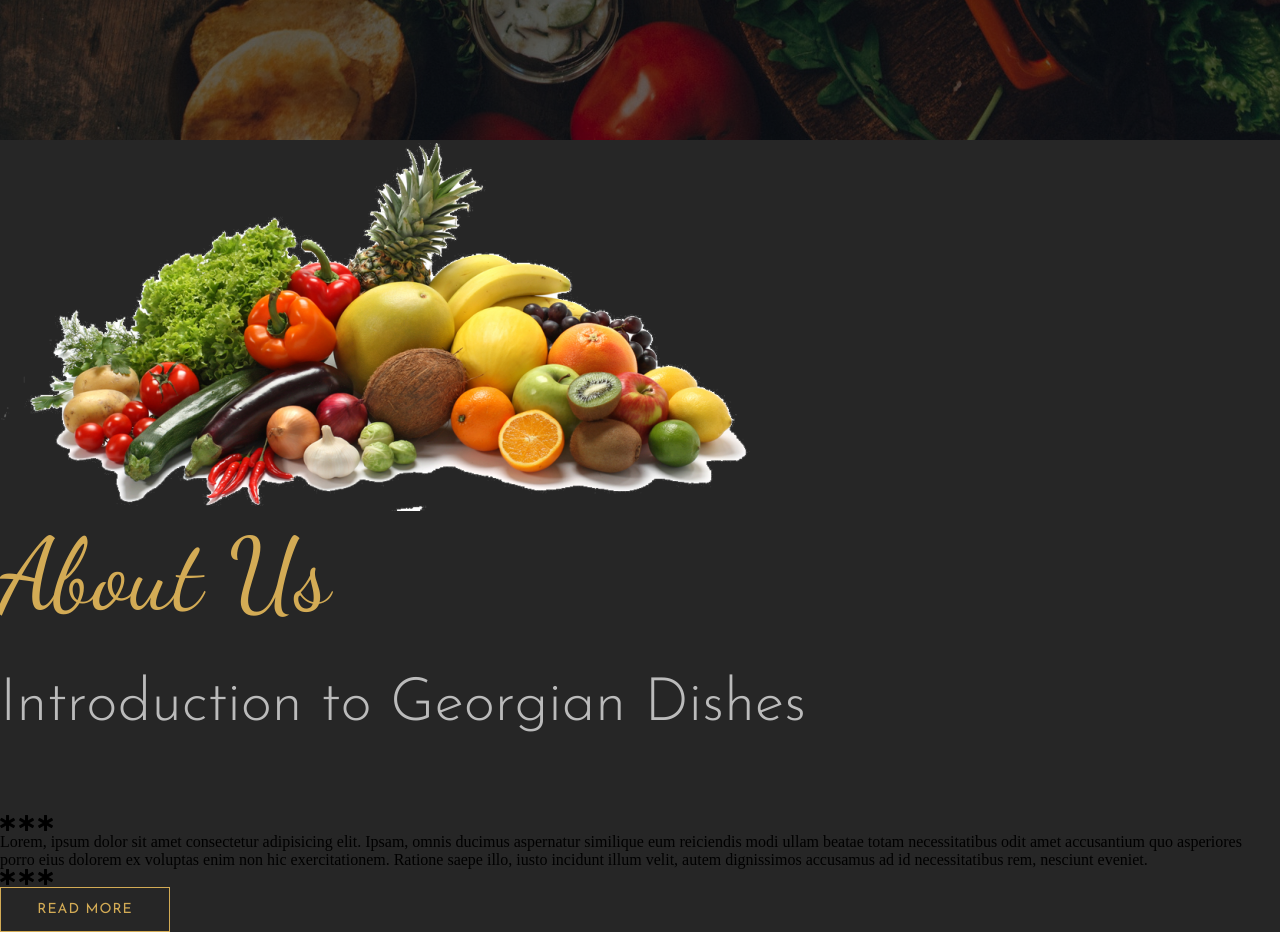
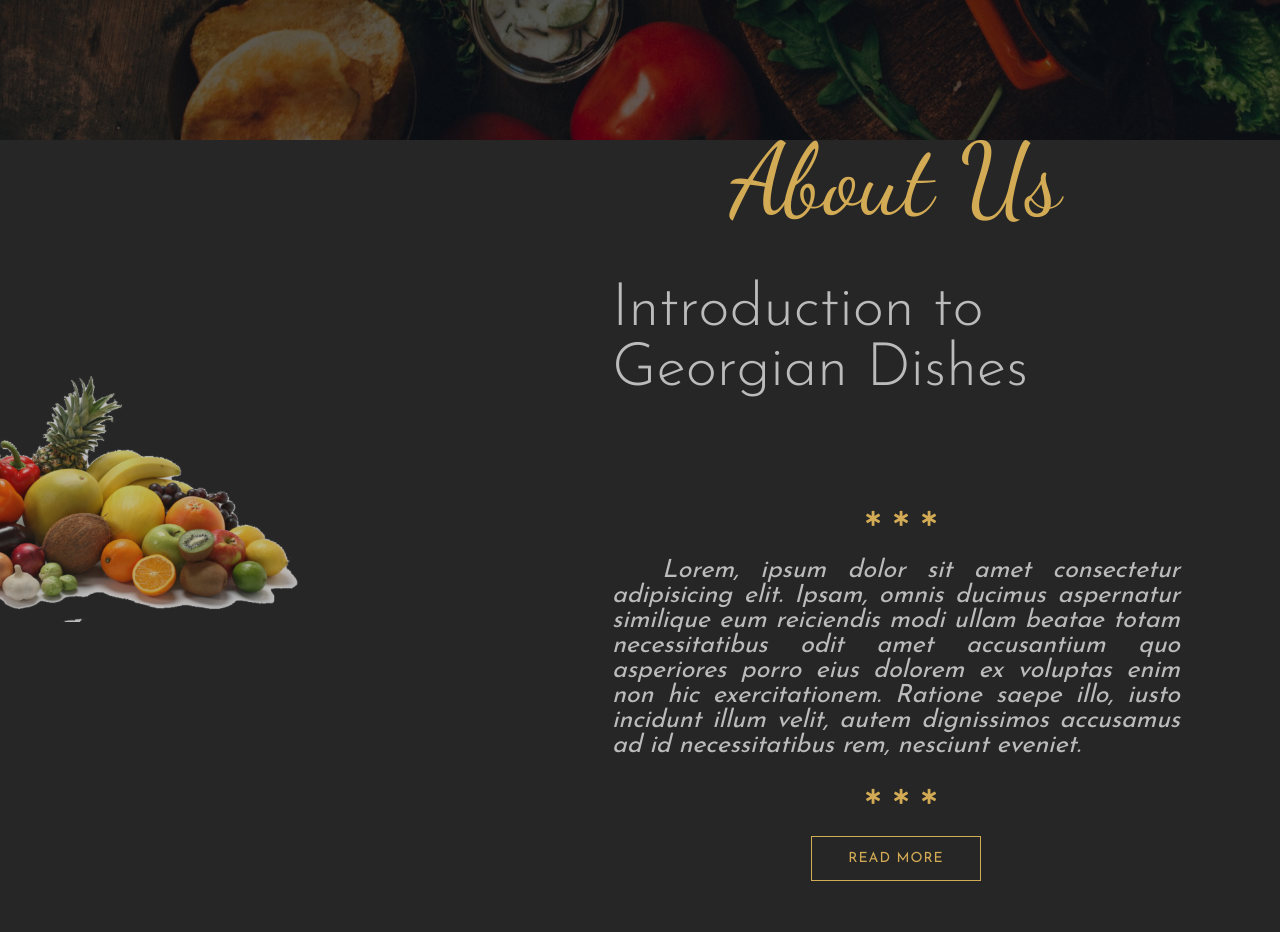
Before and after one commit to OlgaLiubar/georgia-restaurant, a website: page index.html in a window 1280 px wide. Shown: the part 660-1592 px from the top of the page. After the commit the page ends 1541 px from the top, so only its background shows below. Drawn offline with nearby package versions, Linux system fonts and the light colour scheme.

Commit message:
feat: About Us styles

```diff
--- a/index.html
+++ b/index.html
@@ -41,7 +41,7 @@
                 <i class="fas fa-star-of-life star"></i>
                 <i class="fas fa-star-of-life star"></i>
             </div>
-            <p class="descriotion">Lorem, ipsum dolor sit amet consectetur adipisicing elit. Ipsam, omnis ducimus
+            <p class="description">Lorem, ipsum dolor sit amet consectetur adipisicing elit. Ipsam, omnis ducimus
                 aspernatur similique eum reiciendis modi ullam beatae totam necessitatibus odit amet accusantium quo
                 asperiores porro eius dolorem ex voluptas enim non hic exercitationem. Ratione saepe illo, iusto
                 incidunt illum velit, autem dignissimos accusamus ad id necessitatibus rem, nesciunt eveniet.
--- a/scss/_layout.scss
+++ b/scss/_layout.scss
@@ -17,3 +17,52 @@
         text-align: center;
     }
 }
+
+.about-us {
+    height: 90vh;
+    display: flex;
+    align-items: center;
+
+    &-left {
+        width: 40%;
+        position: relative;
+        left: -200px;
+
+        img {
+            width: 100%;
+            opacity: .7;
+        }
+    }
+
+    &-right {
+        width: 60%;
+        display: flex;
+        flex-direction: column;
+        align-items: center;
+        padding: 0 100px;
+        box-sizing: border-box;
+
+        .stars{
+            margin: 30px 0;
+        }
+
+        .star{
+            font-size: 15px;
+            color: $color-primary;
+            margin-left: 10px;
+        }
+
+        .description {
+            font-family: $font-josefinSans;
+            font-size: 25px;
+            font-style: italic;
+            color: $color-secondary;
+            text-align: justify;
+
+            // абзац
+            &::first-letter {
+                padding-left: 50px;
+            }
+        }
+    }
+}
```
Also changed, not shown: css/main.css.
